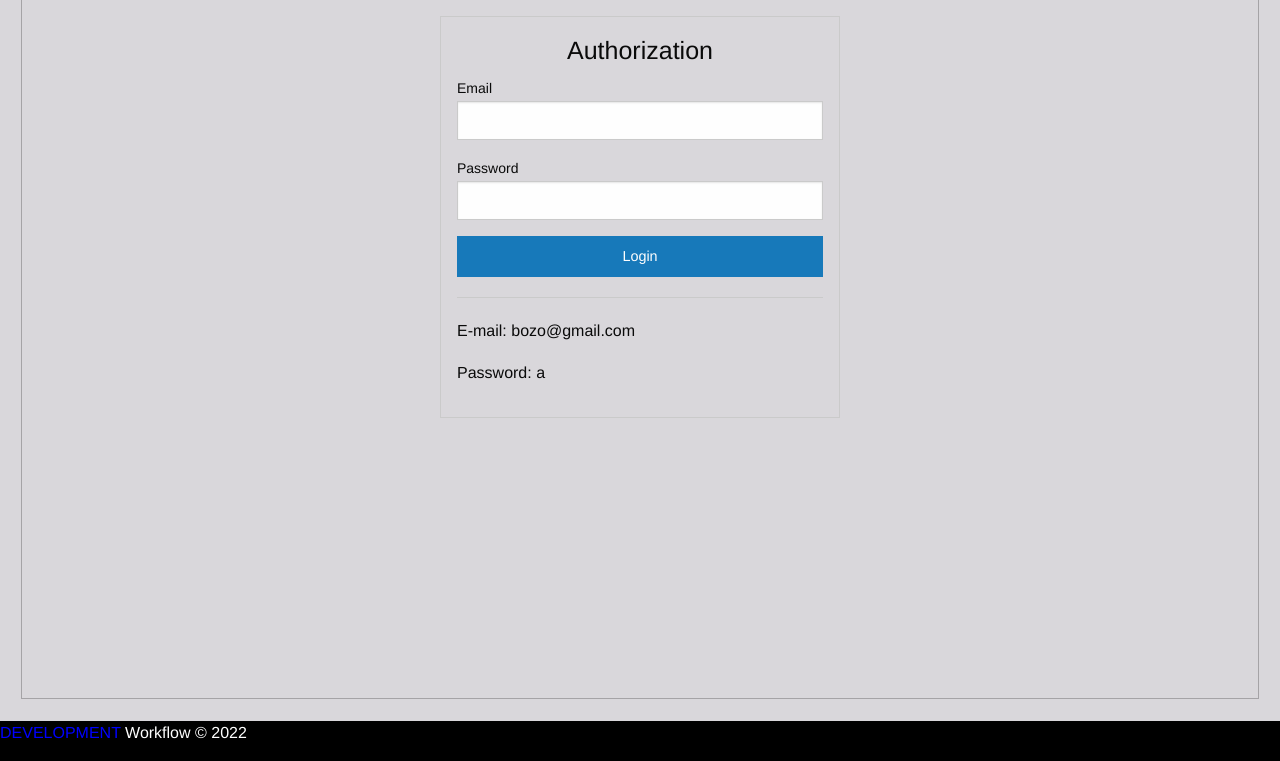
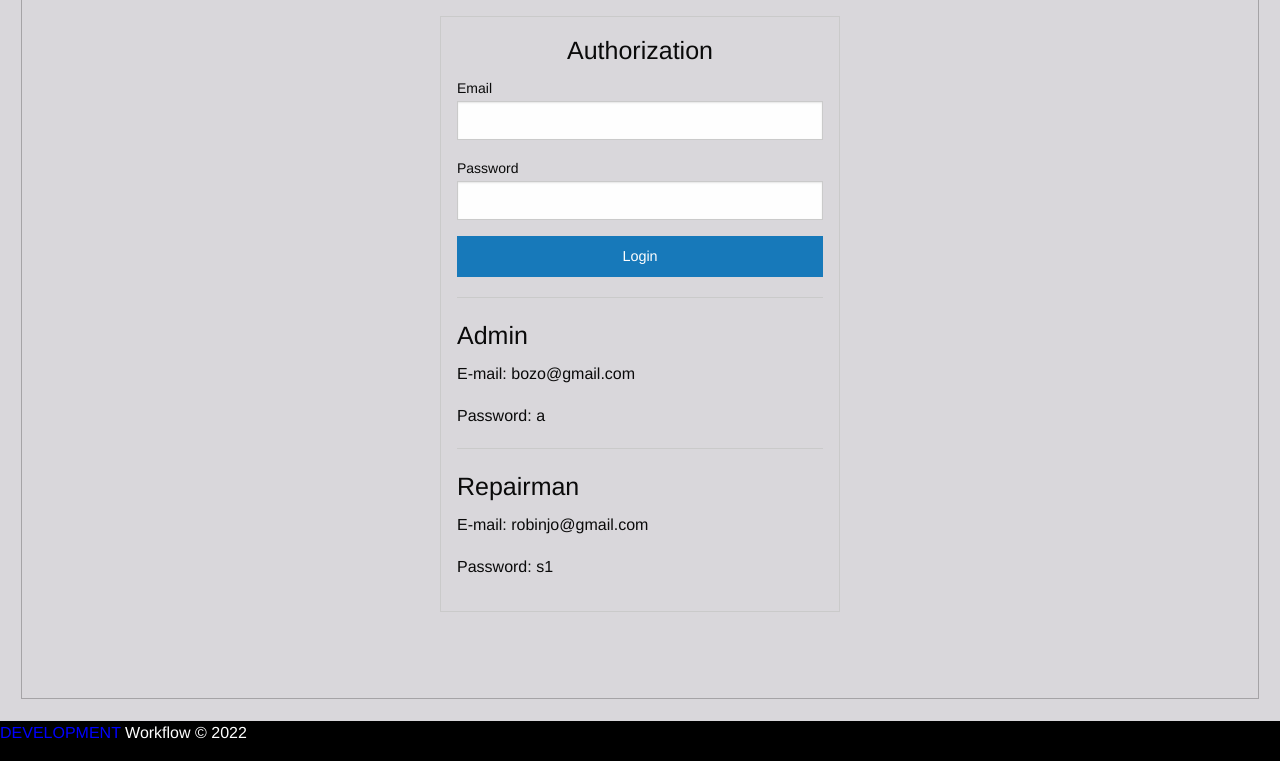
Before and after one commit to mbozic987/ZavrsniRadPP24, a PHP site: page /login in a window 1280 px wide. Shown: the part 62-823 px from the top of the page. Run offline with PHP 8.4, Linux system fonts and the light colour scheme; some libraries are stand-ins or nearby versions.

Commit message:
Role implementation

```diff
--- a/WorkflowAPP/app/core/App.php
+++ b/WorkflowAPP/app/core/App.php
@@ -61,4 +61,13 @@ class App
 
         return false;
     }
+
+    public static function admin()
+    {
+        if(App::authorized() && $_SESSION['authorized']->employee_role==='Admin'){
+            return true;
+        }
+
+        return false;
+    }
 }
--- a/WorkflowAPP/app/view/login.phtml
+++ b/WorkflowAPP/app/view/login.phtml
@@ -13,6 +13,11 @@ method="POST">
   </p>
   <hr/>
   <p style="color: red"><?=$message?></p>
+  <h4>Admin</h4>
   <p>E-mail: bozo@gmail.com</p>
   <p>Password: a</p>
+  <hr/>
+  <h4>Repairman</h4>
+  <p>E-mail: robinjo@gmail.com</p>
+  <p>Password: s1</p>
 </form>
--- /dev/null
+++ b/WorkflowAPP/app/view/private/adminDashboard.phtml
@@ -0,0 +1 @@
+<h3>Admin tables</h3>
--- a/WorkflowAPP/app/view/private/dashboard.phtml
+++ /dev/null
@@ -1,5 +0,0 @@
-<h3>Admin or repairman tables</h3>
-
-<pre>
-    <?php print_r($_SESSION); ?>
-</pre>
--- /dev/null
+++ b/WorkflowAPP/app/view/private/repairmanDashboard.phtml
@@ -0,0 +1 @@
+<h3>Repairman tables</h3>
--- a/WorkflowAPP/app/view/templates/menu.phtml
+++ b/WorkflowAPP/app/view/templates/menu.phtml
@@ -17,9 +17,11 @@
                     <a href="#">Data Sheets</a>
                     <ul class="submenu menu vertical" data-submenu>
                     <li><a href="<?=App::config('url')?>workorder/index">Workorders</a></li>
+                    <?php if(App::admin()): ?>
                     <li><a href="<?=App::config('url')?>client/index">Clients</a></li>
                     <li><a href="<?=App::config('url')?>device/index">Devices</a></li>
                     <li><a href="<?=App::config('url')?>employee/index">Employees</a></li>
+                    <?php endif; ?>
                     </ul>
                 </li>
             <?php endif;?>
```
Also changed, not shown: WorkflowAPP/app/controller/DashboardController.php (+6 -1 lines).
